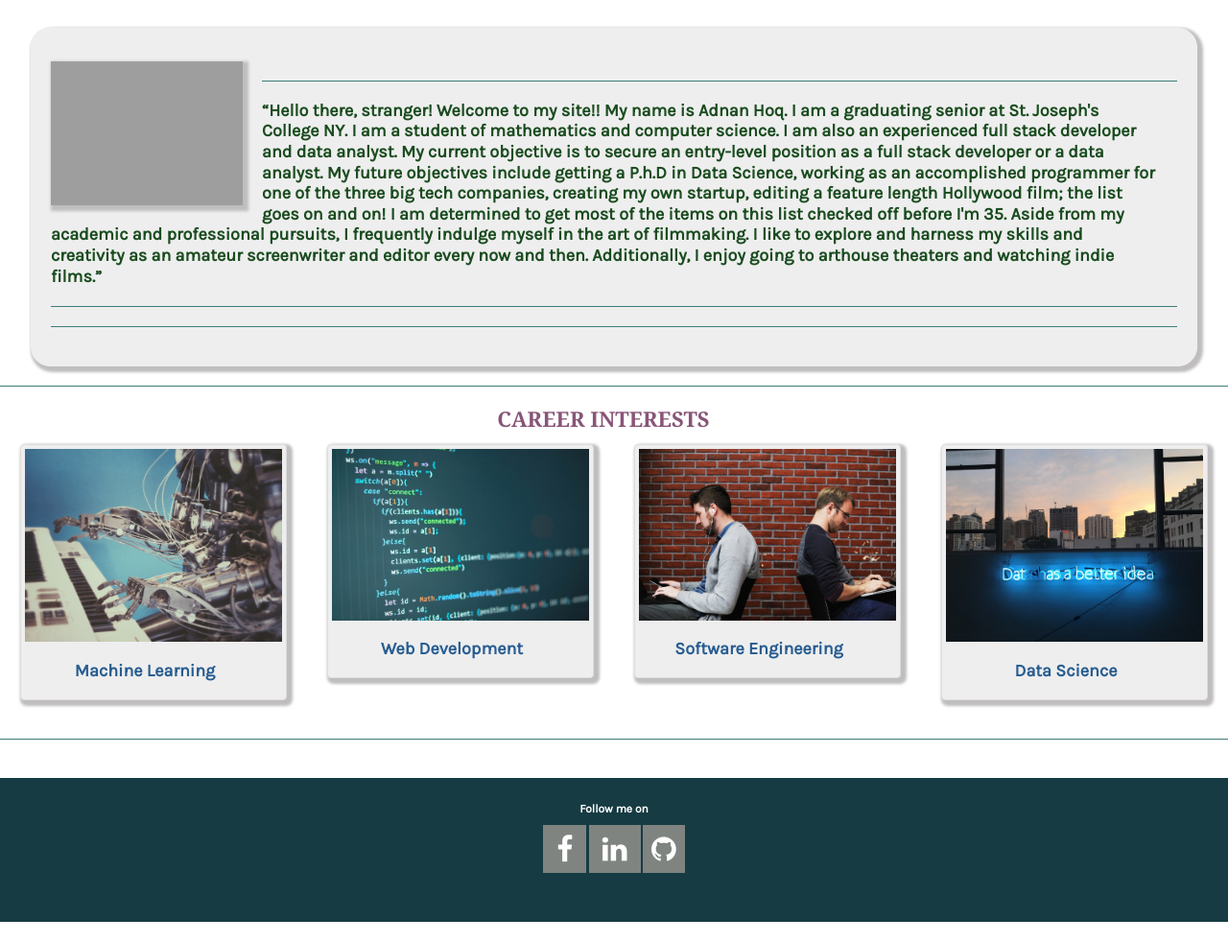
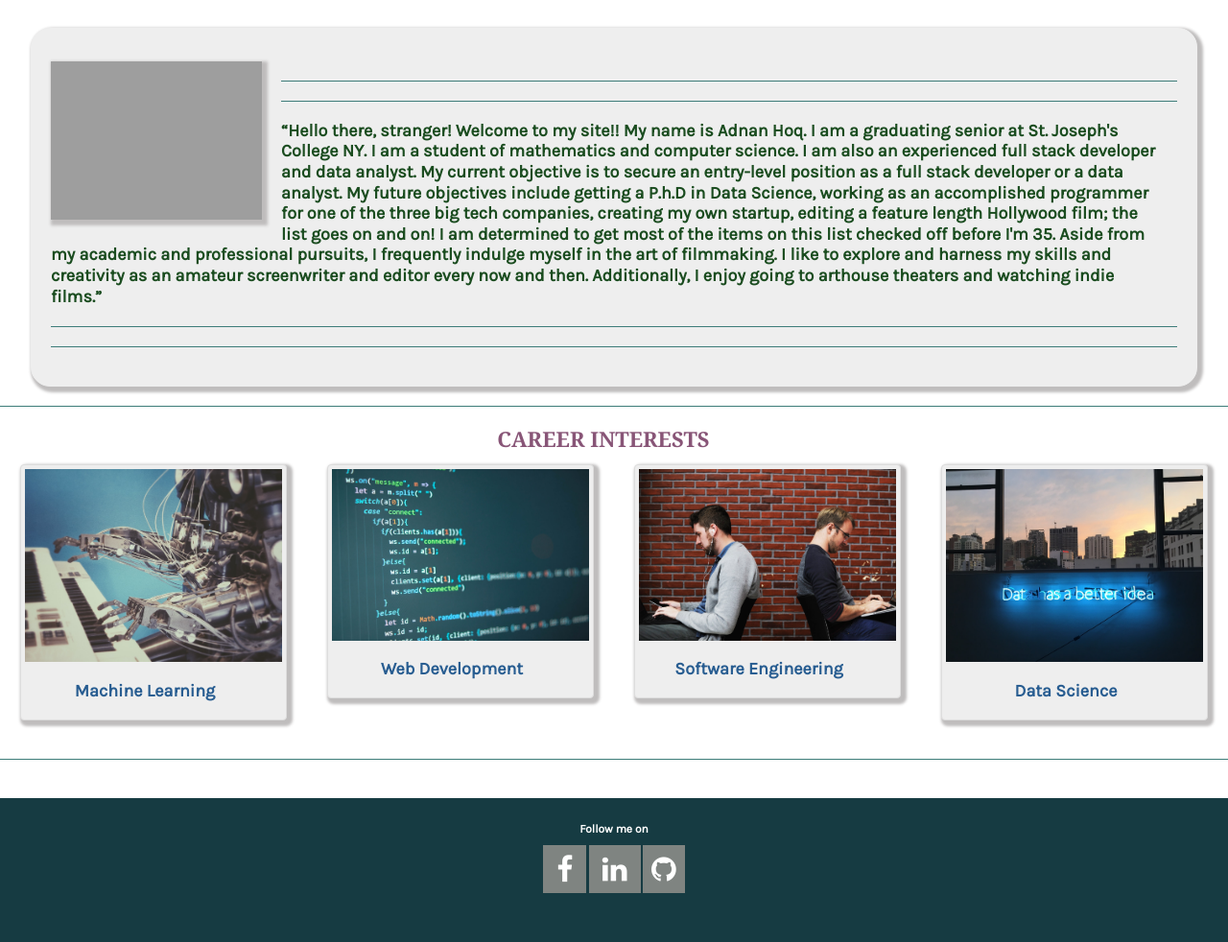
Before and after one commit to Ahoq/new_site, a Django app: page / in a window 1280 px wide. Shown: the part 170-1152 px from the top of the page at 96% size. Before the commit the page ends 1131 px from the top, so only its background shows below. Run offline with Django 3.2, Linux system fonts and the light colour scheme; some libraries are stand-ins or nearby versions; some web fonts are replaced; grey boxes are pictures that could not be loaded.

Commit message:
Update index.html

```diff
--- a/aweb/website/templates/website/index.html
+++ b/aweb/website/templates/website/index.html
@@ -75,8 +75,8 @@ function myFunction() {
 <br><br>
 <div id="intro">
   <br>
-  <img src="/static/website/ds3_1n.jpg" style="width: 20em; float: left;height: auto;">
-    <hr>
+  <img src="/static/website/ds3_1n.jpg" style="width: 22em; float: left;height: auto;">
+    <hr><hr>
     <p>
         <h1>“Hello there, stranger! Welcome to my site!!
         My name is Adnan Hoq. I am a graduating senior at St. Joseph's College NY. I am a student of mathematics and computer science. I am also an experienced full stack developer and data analyst. My current objective is to secure an entry-level position as a full stack developer or a data analyst. My future objectives include getting a P.h.D in Data Science, working as an accomplished programmer for one of the three big tech companies, creating my own startup, editing a feature length Hollywood film; the list goes on and on! I am determined to get most of the items on this list checked off before I'm 35. Aside from my academic and professional pursuits, I frequently indulge myself in the art of filmmaking. I like to explore and harness my skills and creativity as an amateur screenwriter and editor every now and then. Additionally, I enjoy going to arthouse theaters and watching indie films.”</h1>
```
